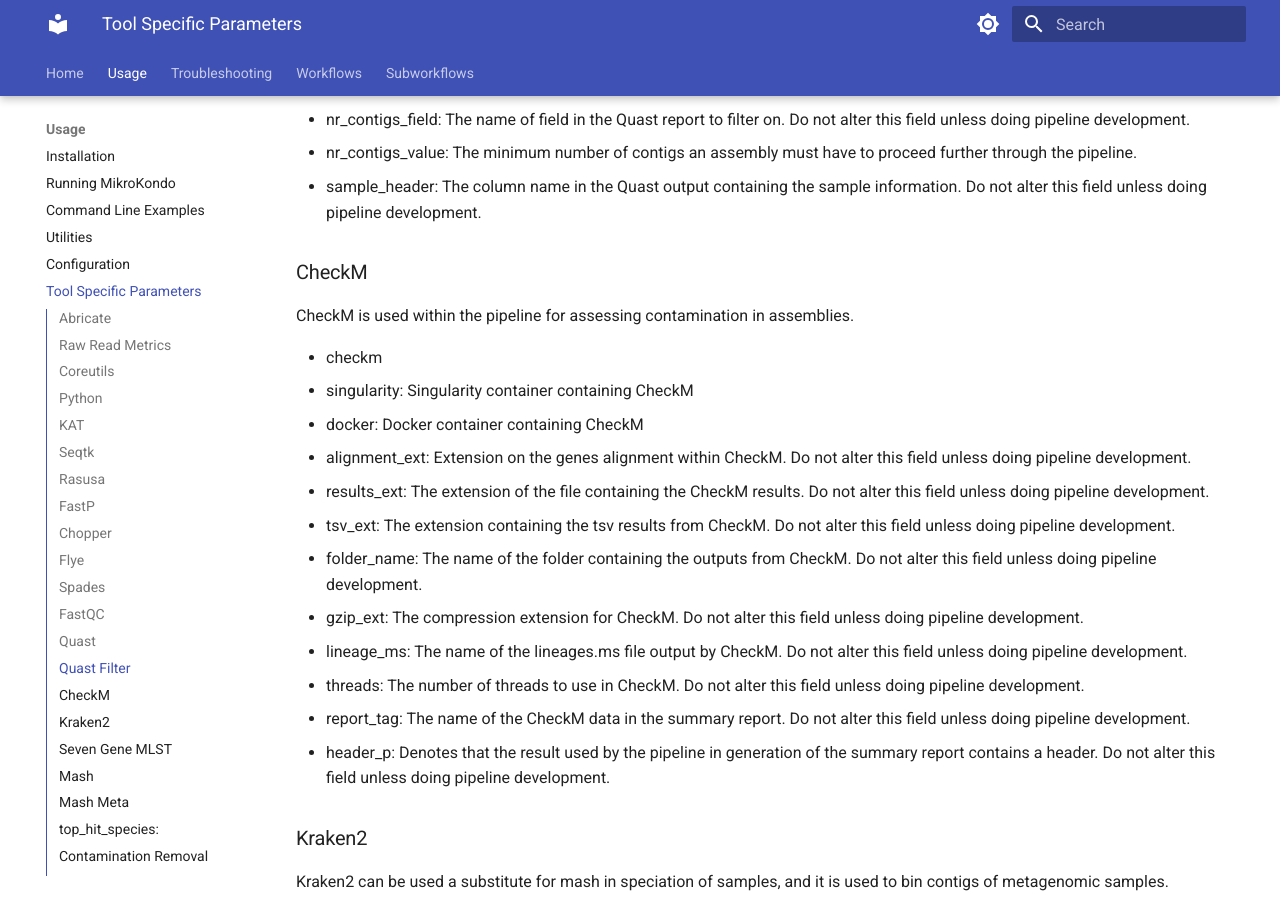
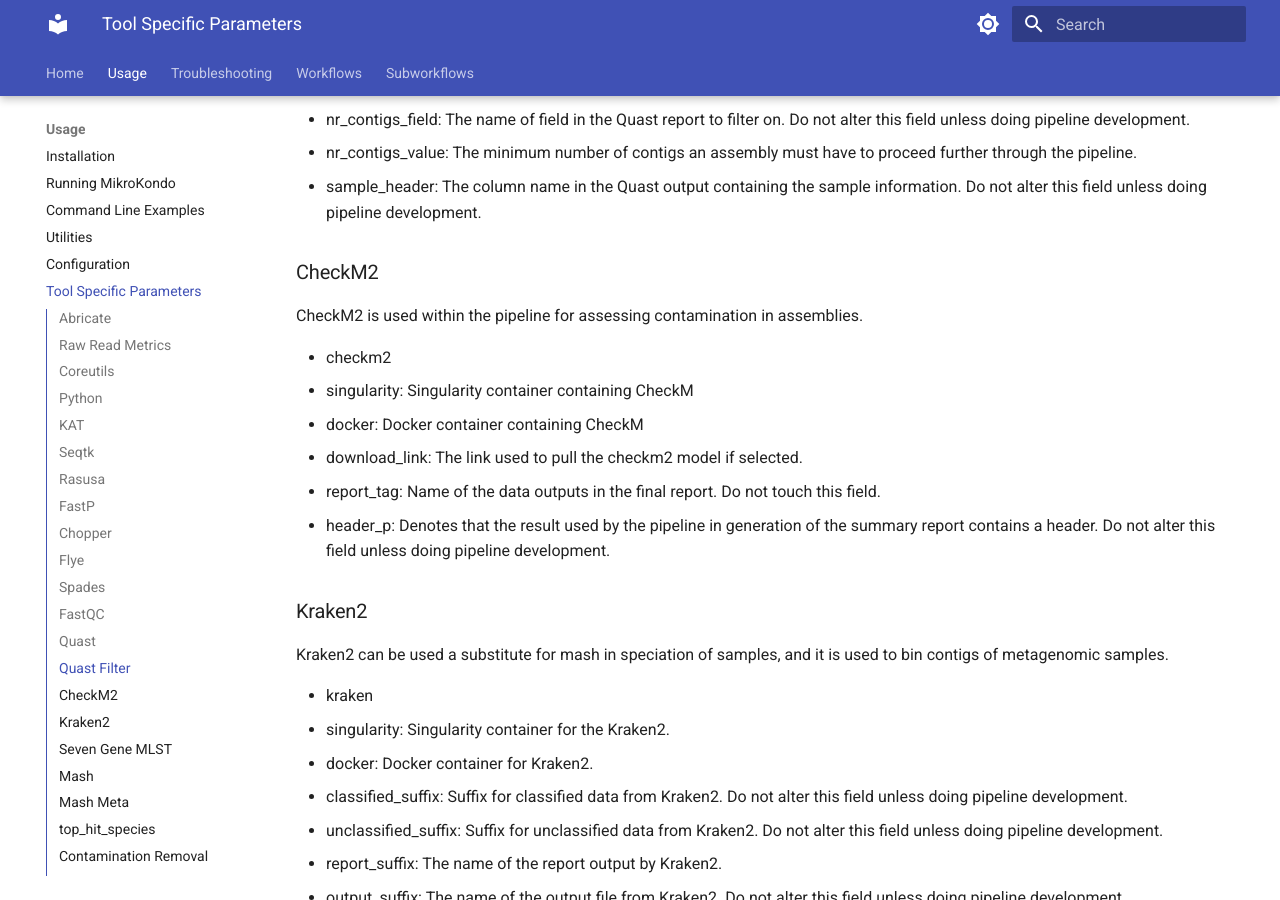
Before and after one commit to phac-nml/mikrokondo, an MkDocs documentation site: the page built from docs/usage/tool_params.md, in a window 1280 px wide and 900 px high, scrolled down 5999 px. Built offline with MkDocs 1.6.1 and Material for MkDocs 9.7.7, drawn with Linux system fonts in a browser that asks for light colours; some of the changed text lies outside the part shown.

Commit message:
updated documentation

```diff
--- a/docs/usage/tool_params.md
+++ b/docs/usage/tool_params.md
@@ -174,21 +174,15 @@ Assemblies can be prevented from going into further analyses based on the Quast
   - nr_contigs_value: The minimum number of contigs an assembly must have to proceed further through the pipeline.
   - sample_header: The column name in the Quast output containing the sample information. Do not alter this field unless doing pipeline development.
 
-### CheckM
+### CheckM2
 
-CheckM is used within the pipeline for assessing contamination in assemblies.
+CheckM2 is used within the pipeline for assessing contamination in assemblies.
 
-- checkm
+- checkm2
   - singularity: Singularity container containing CheckM
   - docker: Docker container containing CheckM
-  - alignment_ext: Extension on the genes alignment within CheckM. Do not alter this field unless doing pipeline development.
-  - results_ext: The extension of the file containing the CheckM results. Do not alter this field unless doing pipeline development.
-  - tsv_ext: The extension containing the tsv results from CheckM. Do not alter this field unless doing pipeline development.
-  - folder_name: The name of the folder containing the outputs from CheckM. Do not alter this field unless doing pipeline development.
-  - gzip_ext: The compression extension for CheckM. Do not alter this field unless doing pipeline development.
-  - lineage_ms: The name of the lineages.ms file output by CheckM. Do not alter this field unless doing pipeline development.
-  - threads: The number of threads to use in CheckM. Do not alter this field unless doing pipeline development.
-  - report_tag: The name of the CheckM data in the summary report. Do not alter this field unless doing pipeline development.
+  - download_link: The link used to pull the checkm2 model if selected.
+  - report_tag: Name of the data outputs in the final report. Do not touch this field.
   - header_p: Denotes that the result used by the pipeline in generation of the summary report contains a header. Do not alter this field unless doing pipeline development.
 
 ### Kraken2
@@ -232,7 +226,7 @@ Mash is used repeatedly throughout the pipeline for estimation of genome size fr
   - mash_ext: Extension of the mash screen file. Do not alter this field unless doing pipeline development.
   - output_reads_ext: Extension of mash outputs when run on reads. Do not alter this field unless doing pipeline development.
   - output_taxa_ext: Extension of mash output when run on contigs. Do not alter this field unless doing pipeline development.
-  - mash_sketch: The GTDB sketch used by the pipeline, this sketch is special as it contains the taxonomic paths in the classification step of the pipeline. It can as of 2023-10-05 be found here: https://zenodo.org/record/8408361
+  - mash_sketch: The GTDB sketch used by the pipeline, this sketch is special as it contains the taxonomic paths in the classification step of the pipeline. It can as of 2023-10-05 be found here: <https://zenodo.org/record/8408361>
   - sketch_ext: File extension of a mash sketch. Do not alter this field unless doing pipeline development.
   - json_ext: File extension of json data output by Mash. Do not alter this field unless doing pipeline development.
   - sketch_kmer_size: The size of the kmers used in the sketching in genome size estimation.
@@ -249,7 +243,7 @@ This process is used to determine if a sample is metagenomic or not.
 - mash_meta.
   - report_tag: The name of this output field in the summary report. Do not alter this field unless doing pipeline development.
 
-### top_hit_species:
+### top_hit_species
 
 As Kraken2 of Mash can be used for determining the species present in the pipeline, the share a common report tag.
 
```
Also changed, not shown: README.md (+38 -36 lines), docs/subworkflows/qc_assembly.md (+16 -13 lines), docs/usage/configuration.md (+8 -8 lines), docs/usage/installation.md (+9 -0 lines), docs/usage/usage.md (+19 -8 lines), 1 other file.
